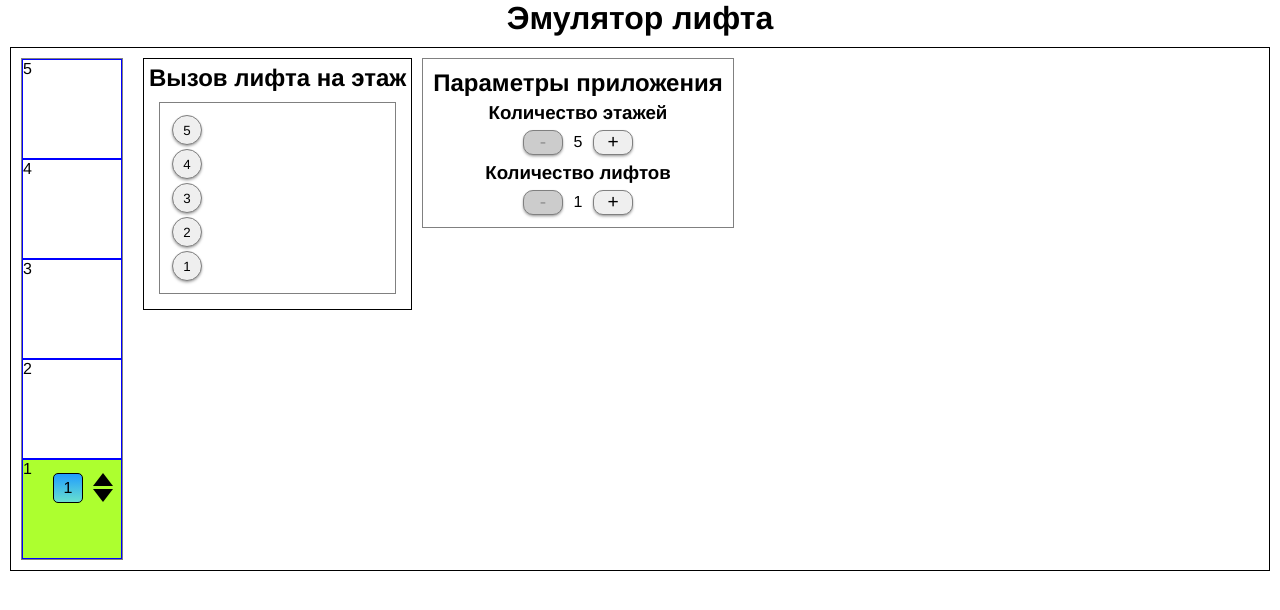
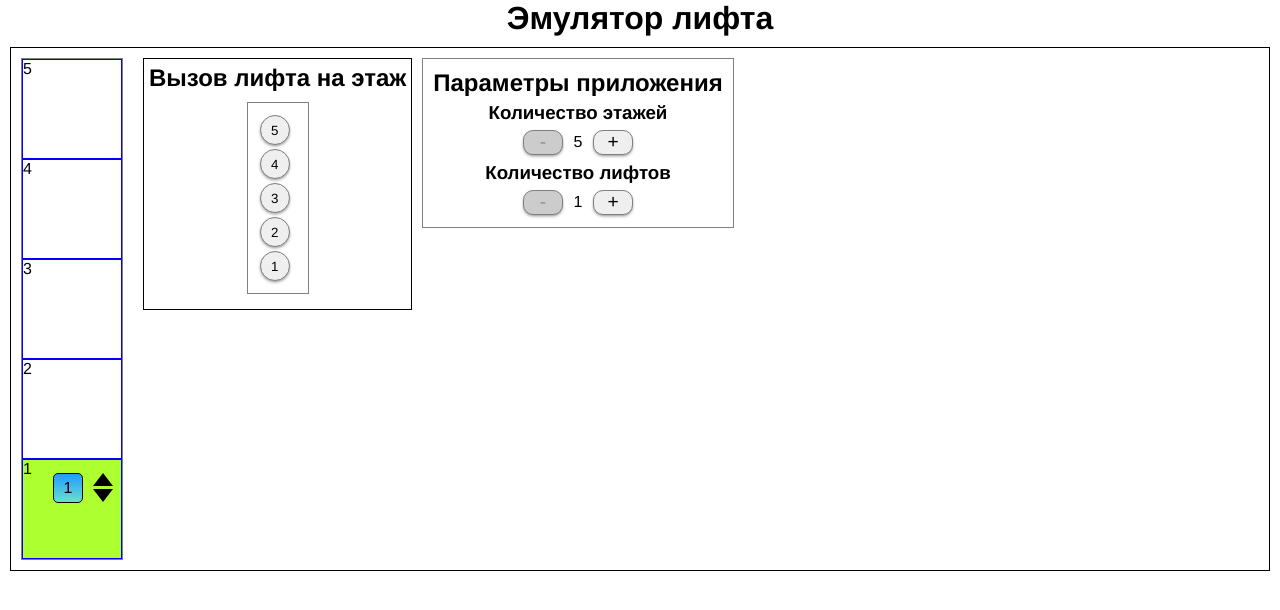
Before and after one commit to flamaster00/lift-emulator, a Vue app: page / in a window 1280 px wide. Shown: the top 610 px of the page. Built offline with nearby package versions, Linux system fonts and the light colour scheme.

Commit message:
added cookie to App Settings and minor style changes

```diff
--- a/src/App.vue
+++ b/src/App.vue
@@ -70,5 +70,6 @@ function getQueueData(queueData) {
   display: flex;
   height: 100%;
   border: 1px solid black;
+  justify-content: flex-start;
 }
 </style>
--- a/src/components/AppSettings.vue
+++ b/src/components/AppSettings.vue
@@ -1,5 +1,5 @@
 <script setup>
-import {ref, watch} from "vue";
+import {onMounted, ref, watch} from "vue";
 import {minLiftCount, maxLiftCount, minFloorCount, maxFloorCount} from '../config'
 
 const floorCount = ref(5)
@@ -8,6 +8,8 @@ const liftCount = ref(1)
 
 const emit = defineEmits(['floor', 'lift'])
 
+
+//watcher insted of clickHandler functions for increment/decrement each value
 watch(
     () => [floorCount.value, liftCount.value],
     () => {
@@ -31,6 +33,35 @@ watch(
         emit('lift', liftCount.value)
       }
 )
+
+watch(
+    () => [floorCount.value, liftCount.value],
+    saveToCookie
+)
+
+onMounted(() => {
+  const floorCookie = getCookie('floorCount')
+  const liftCookie = getCookie('liftCount')
+  if (floorCookie !== undefined && !Number.isNaN(floorCookie)) {
+    floorCount.value = floorCookie
+  }
+  if (liftCookie !== undefined && !Number.isNaN(liftCookie)) {
+    liftCount.value = liftCookie
+  }
+})
+
+function saveToCookie() {
+  document.cookie = "floorCount=" + String(floorCount.value)
+  document.cookie = "liftCount=" + String(liftCount.value)
+}
+
+function getCookie(name) {
+  const value = `; ${document.cookie}`
+  const parts = value.split(`; ${name}=`)
+  if (parts.length === 2) {
+    return  Number(parts.pop().split(';').shift())
+  }
+}
 
 </script>
 
--- a/src/components/FloorsPanel.vue
+++ b/src/components/FloorsPanel.vue
@@ -30,7 +30,7 @@ watch(
 <template>
   <div class="floors-panel">
     <h2>Вызов лифта на этаж</h2>
-    <div class="floor-buttons">
+    <div class="floor-buttons" >
       <div
           class="floor-button-container"
           v-for="floor in props.floors"
@@ -61,17 +61,18 @@ watch(
    min-width: 100px;
    text-align: center;
    align-self: start;
+   display: flex;
+   flex-direction: column;
+   align-items: center;
 }
  .floor-buttons {
-   max-height: 200px;
    border: 1px solid grey;
    margin: 10px;
    padding: 10px;
    display: flex;
+   flex-wrap: wrap;
    flex-direction: column-reverse;
-   flex-wrap: wrap;
-   align-self: start;
-
+   align-items: center;
  }
  .floor-button-container {
    padding: 2px;
```
